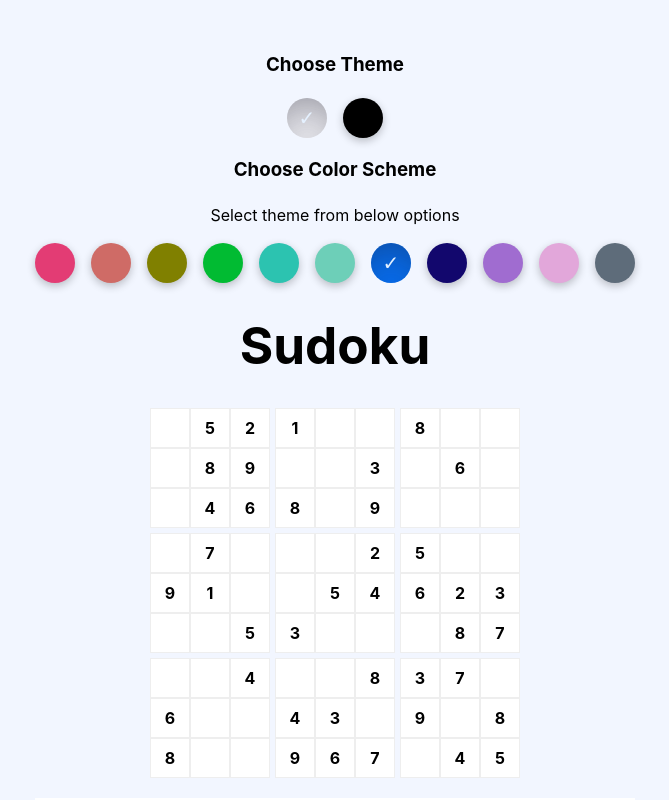
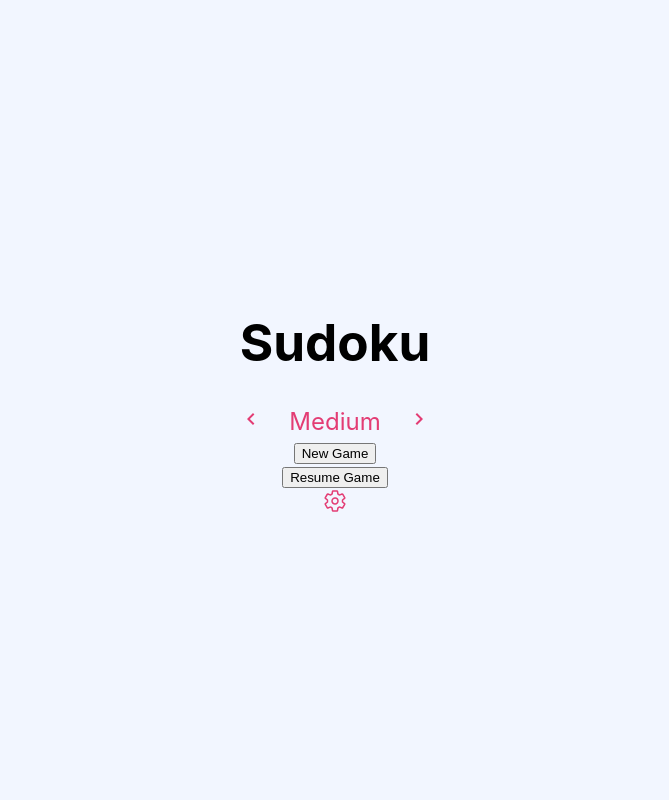
Before and after one commit to alancleetus/React-Sudoku, a React (Vite) app: page / in a window 1280 px wide. Shown: the top 800 px of the page, without its empty margins (305-974 px from the left). Built offline with nearby package versions, Linux system fonts and the light colour scheme.

Commit message:
Breaking out GameScreen and refactoring GameGrid

```diff
--- a/package.json
+++ b/package.json
@@ -13,6 +13,7 @@
     "prop-types": "^15.8.1",
     "react": "^18.3.1",
     "react-dom": "^18.3.1",
+    "react-icons": "^5.3.0",
     "uuid": "^10.0.0"
   },
   "devDependencies": {
--- a/src/App.jsx
+++ b/src/App.jsx
@@ -1,25 +1,180 @@
-import { useState } from "react";
+import { useState, useEffect } from "react";
 import "./App.css";
-import ButtonNumberContainer from "./components/ButtonNumberContainer";
-import GameGrid from "./components/GameGrid";
-import ThemeSelector from "./components/ThemeSelector";
 import "./theme.css";
 
+import SettingsPage from "./components/SettingsPage";
+import { BsArrowLeftShort } from "react-icons/bs";
+import HomeScreen from "./screens/HomeScreen";
+import DifficultySelector from "./components/DifficultySelector";
+import GameScreen from "./screens/GameScreen";
+import GenerateSudoku from "./components/GenerateSudoku";
 function App() {
+  const [elapsedTime, setElapsedTime] = useState(0); // Timer state
+  const [timerActive, setTimerActive] = useState(false); // Track if the timer is running
+  const [gameDifficulty, setGameDifficulty] = useState("Medium");
   const [currInputNumber, setCurrInputNumber] = useState(-1);
+
+  const [currentScreen, setCurrentScreen] = useState("home"); // Manage which screen to display
+  const [previousScreen, setPreviousScreen] = useState("home"); // Manage which screen to display
+
+  const [SudokuGrid, setSudokuGrid] = useState([
+    [0, 0, 0, 0, 0, 0, 0, 0, 0],
+    [0, 0, 0, 0, 0, 0, 0, 0, 0],
+    [0, 0, 0, 0, 0, 0, 0, 0, 0],
+    [0, 0, 0, 0, 0, 0, 0, 0, 0],
+    [0, 0, 0, 0, 0, 0, 0, 0, 0],
+    [0, 0, 0, 0, 0, 0, 0, 0, 0],
+    [0, 0, 0, 0, 0, 0, 0, 0, 0],
+    [0, 0, 0, 0, 0, 0, 0, 0, 0],
+    [0, 0, 0, 0, 0, 0, 0, 0, 0],
+  ]);
+
+  const [SolutionGrid, setSolutionGrid] = useState([
+    [0, 0, 0, 0, 0, 0, 0, 0, 0],
+    [0, 0, 0, 0, 0, 0, 0, 0, 0],
+    [0, 0, 0, 0, 0, 0, 0, 0, 0],
+    [0, 0, 0, 0, 0, 0, 0, 0, 0],
+    [0, 0, 0, 0, 0, 0, 0, 0, 0],
+    [0, 0, 0, 0, 0, 0, 0, 0, 0],
+    [0, 0, 0, 0, 0, 0, 0, 0, 0],
+    [0, 0, 0, 0, 0, 0, 0, 0, 0],
+    [0, 0, 0, 0, 0, 0, 0, 0, 0],
+  ]);
+
+  // Load game state from localStorage (if any)
+  const loadGameState = () => {
+    const savedState = JSON.parse(localStorage.getItem("sudokuState"));
+    if (savedState) {
+      setGameDifficulty(savedState.difficulty);
+      setElapsedTime(savedState.elapsedTime);
+      setTimerActive(savedState.timerActive);
+      setSudokuGrid(savedState.SudokuGrid);
+      setSolutionGrid(savedState.SolutionGrid);
+      // If you want to restore the grid as well, you can load that here
+    }
+  };
+
+  // Function to switch screens
+  const switchScreen = (screen) => {
+    setPreviousScreen(currentScreen);
+    setCurrentScreen(screen);
+
+    if (screen === "game") {
+      setTimerActive(true); // Start the timer
+    } else {
+      setTimerActive(false); // Pause the timer
+    }
+  };
+
+  // Whenever the game state changes, update localStorage (example)
+  useEffect(() => {
+    const gameState = {
+      SudokuGrid,
+      SolutionGrid,
+      gameDifficulty,
+      elapsedTime,
+      timerActive,
+    };
+    localStorage.setItem("sudokuState", JSON.stringify(gameState));
+  }, [SudokuGrid, SolutionGrid, gameDifficulty, elapsedTime, timerActive]);
+
+  // Start a new game
+  const startNewGame = () => {
+    // Generate a new Sudoku grid
+    const newGrid = GenerateSudoku(gameDifficulty);
+
+    // Reset states (for a new game)
+    setElapsedTime(0);
+    setTimerActive(false);
+    setCurrInputNumber(-1);
+
+    // Update grids
+    setSudokuGrid(newGrid);
+    setSolutionGrid(newGrid.map((row) => row.slice())); // Create a deep copy for the solution grid
+
+    // Clear saved state and switch to the game screen
+    localStorage.removeItem("sudokuState");
+    switchScreen("game");
+  };
+
+  // Resume the game if a saved state exists
+  const resumeGame = () => {
+    loadGameState();
+    switchScreen("game");
+  };
+
+  // Timer Logic
+  useEffect(() => {
+    let timer;
+    if (timerActive) {
+      timer = setInterval(() => {
+        setElapsedTime((prevTime) => prevTime + 1);
+      }, 1000);
+    } else {
+      clearInterval(timer);
+    }
+
+    return () => clearInterval(timer); // Cleanup on unmount or when timerActive changes
+  }, [timerActive]);
+
+  // Format elapsed time into mm:ss
+  const formatTime = (timeInSeconds) => {
+    const minutes = Math.floor(timeInSeconds / 60);
+    const seconds = timeInSeconds % 60;
+    return `${String(minutes).padStart(2, "0")}:${String(seconds).padStart(
+      2,
+      "0"
+    )}`;
+  };
 
   return (
     <>
-      <ThemeSelector />
+      <div>
+        {/* Conditionally render components based on currentScreen */}
+        {currentScreen === "home" && (
+          <HomeScreen
+            setGameDifficulty={setGameDifficulty}
+            switchScreen={switchScreen}
+            startNewGame={startNewGame}
+            resumeGame={resumeGame}
+          />
+        )}
 
-      {/* Add your Sudoku Grid or other components here */}
-      <h1>Sudoku</h1>
-      <GameGrid currInputNumber={currInputNumber} />
+        {currentScreen === "game" && (
+          <GameScreen
+            currInputNumber={currInputNumber}
+            setCurrInputNumber={setCurrInputNumber}
+            gameDifficulty={gameDifficulty}
+            switchScreen={switchScreen}
+            timerActive={timerActive}
+            setTimerActive={setTimerActive}
+            formatTime={formatTime}
+            elapsedTime={elapsedTime}
+            SudokuGrid={SudokuGrid}
+            SolutionGrid={SolutionGrid}
+            setSolutionGrid={setSolutionGrid}
+          />
+        )}
+        {currentScreen === "settings" && (
+          <>
+            <div style={{ display: "flex" }}>
+              <button
+                className="icon-button"
+                onClick={() => switchScreen(previousScreen)}
+                style={{ flexGrow: "1" }}
+              >
+                <BsArrowLeftShort />
+              </button>
+              <div style={{ flexGrow: "3" }}></div>
 
-      <ButtonNumberContainer
-        currInputNumber={currInputNumber}
-        setCurrInputNumber={setCurrInputNumber}
-      />
+              <div style={{ flexGrow: "1" }}></div>
+            </div>
+
+            <SettingsPage />
+          </>
+        )}
+        {currentScreen === "difficulty" && <DifficultySelector />}
+      </div>
     </>
   );
 }
--- a/src/components/GameGrid.jsx
+++ b/src/components/GameGrid.jsx
@@ -1,66 +1,44 @@
 import PropTypes from "prop-types";
-import { useState, useEffect } from "react";
-import GenerateSudoku from "./GenerateSudoku";
 import InputCell from "./InputCell";
 
-function GameGrid({ currInputNumber }) {
-  const [SudokuGrid, setSudokuGrid] = useState([
-    [0, 0, 0, 0, 0, 0, 0, 0, 0],
-    [0, 0, 0, 0, 0, 0, 0, 0, 0],
-    [0, 0, 0, 0, 0, 0, 0, 0, 0],
-    [0, 0, 0, 0, 0, 0, 0, 0, 0],
-    [0, 0, 0, 0, 0, 0, 0, 0, 0],
-    [0, 0, 0, 0, 0, 0, 0, 0, 0],
-    [0, 0, 0, 0, 0, 0, 0, 0, 0],
-    [0, 0, 0, 0, 0, 0, 0, 0, 0],
-    [0, 0, 0, 0, 0, 0, 0, 0, 0],
-  ]);
-
-  const [solveGrid, setSolveGrid] = useState(
-    SudokuGrid.map((row) => row.slice())
-  );
-  useEffect(() => {
-    const generateAndSetSudoku = async () => {
-      const generatedGrid = await GenerateSudoku("easy");
-      console.log("Generated Grid:");
-      console.log(generatedGrid);
-
-      setSudokuGrid(generatedGrid);
-      setSolveGrid(generatedGrid.map((row) => [...row]));
-    };
-
-    generateAndSetSudoku();
-  }, []);
-
-  function updateSolution(row, col, newValue) {
+function GameGrid({
+  SudokuGrid,
+  currInputNumber,
+  SolutionGrid,
+  setSolutionGrid,
+}) {
+  // Input value into cell
+  function updateSolutionGrid(row, col, newValue) {
     console.log("updating solution");
-    setSolveGrid((prevGrid) => {
+    setSolutionGrid((prevGrid) => {
       let newGrid = prevGrid.map((row) => [...row]); // Deep copy
       newGrid[row][col] = newValue;
       return newGrid;
     });
   }
 
+  // When inputting value, validate the value
   function handleCellValueChange(row, col, newValue) {
     //console.log({ row, col, newValue });
-    return validateNewCellValue({ row, col, newValue });
+
+    if (newValue > 0) return validateNewCellValue({ row, col, newValue });
+    else updateSolutionGrid(row, col, 0);
+    return true;
   }
 
   const validateNewCellValue = ({ row, col, newValue }) => {
     console.log("validateNewCellValue");
     //check each row for new value
-    const isInRow = solveGrid[row].find((i) => {
+    const isInRow = SolutionGrid[row].find((i) => {
       return i == newValue;
     })
       ? true
       : false;
 
     //check each col for new value
-    const isInCol = solveGrid
-      .map((eachRow) => {
+    const isInCol = SolutionGrid.map((eachRow) => {
       return eachRow[col] == newValue;
-      })
-      .find((flag) => {
+    }).find((flag) => {
       return flag === true;
     })
       ? true
@@ -74,31 +52,32 @@ function GameGrid({ currInputNumber }) {
     let endingRow = startingRow + 2;
     let endingCol = startingCol + 2;
 
-    let isInGrid = false;
+    let isInQuadrant = false;
     // console.log(`${row},${col} `);
     // console.log(`${startingRow},${endingRow}, ${startingCol},${endingCol} `);
     for (let i = startingRow; i <= endingRow; i++) {
       for (let j = startingCol; j <= endingCol; j++) {
-        //console.log(solveGrid[i][j]);
-        if (solveGrid[i][j] == newValue) isInGrid = true;
+        //console.log(SolutionGrid[i][j]);
+        if (SolutionGrid[i][j] == newValue) isInQuadrant = true;
       }
     }
 
     isInRow && console.log(`${newValue} is in row`);
     isInCol && console.log(`${newValue} is in col`);
-    isInGrid && console.log(`${newValue} is in 3x3 grid`);
+    isInQuadrant && console.log(`${newValue} is in 3x3 grid`);
 
-    updateSolution(row, col, newValue);
+    updateSolutionGrid(row, col, newValue);
 
-    return !isInRow && !isInCol && !isInGrid;
+    return !isInRow && !isInCol && !isInQuadrant;
   };
 
   // useEffect(() => {
-  //   console.log(solveGrid);
-  // }, [solveGrid]);
+  //   console.log(SolutionGrid);
+  // }, [SolutionGrid]);
 
   return (
     <>
+      <div id="sudoku-game-grid">
         {/* returns [...Array(9).keys()] arr [1,2,..,9]*/}
         {[...Array(9).keys()].map((i) => {
           return (
@@ -118,6 +97,7 @@ function GameGrid({ currInputNumber }) {
             </div>
           );
         })}
+      </div>
     </>
   );
 }
@@ -126,4 +106,8 @@ export default GameGrid;
 
 GameGrid.propTypes = {
   currInputNumber: PropTypes.number.isRequired,
+  gameDifficulty: PropTypes.string.isRequired,
+  SudokuGrid: PropTypes.array.isRequired,
+  SolutionGrid: PropTypes.array,
+  setSolutionGrid: PropTypes.func.isRequired,
 };
--- a/src/components/InputCell.jsx
+++ b/src/components/InputCell.jsx
@@ -20,9 +20,19 @@ export default function InputCell({
 
   function onClickCell() {
     if (initialValue === 0) {
+      // Handle valid or invalid move
       const validMove = handleCellValueChange(row, col, currInputNumber);
-      !validMove && setClasses((prev) => prev + " red");
-      setCellValue(currInputNumber > 0 ? currInputNumber : null);
+
+      if (currInputNumber === -1) setCellValue(null);
+      else setCellValue(currInputNumber);
+
+      setClasses((prev) =>
+        validMove
+          ? prev.replace(" red", "")
+          : prev.includes(" red")
+          ? prev
+          : prev + " red"
+      );
     }
   }
 
--- a/src/index.css
+++ b/src/index.css
@@ -15,9 +15,14 @@ body {
   place-items: center;
   min-width: 320px;
   min-height: 100vh;
+  justify-content: center;
+
   background-color: var(--bg-color);
   color: var(--text-color);
   transition: all 0.3s ease;
+}
+#root {
+  max-width: 600px;
 }
 
 h1 {
@@ -49,3 +54,10 @@ button.num-button.button:focus,
 button:focus-visible {
   outline: 4px auto -webkit-focus-ring-color;
 }
+
+.icon-button {
+  background-color: transparent;
+  border: none;
+  font-size: 1.5em;
+  color: var(--primary-color);
+}
--- a/src/main.jsx
+++ b/src/main.jsx
@@ -7,6 +7,9 @@ import "./index.css";
 function loadTheme() {
   const savedTheme = localStorage.getItem("theme") || "light"; // Default to light theme
   document.documentElement.setAttribute("data-theme", savedTheme);
+
+  const savedColorScheme = localStorage.getItem("colorScheme") || "pink"; // Default to light theme
+  document.documentElement.setAttribute("data-color-scheme", savedColorScheme);
 }
 
 loadTheme();
--- /dev/null
+++ b/src/screens/GameScreen.jsx
@@ -0,0 +1,90 @@
+import PropTypes from "prop-types";
+import { BsArrowLeftShort } from "react-icons/bs";
+import { IoIosPause } from "react-icons/io";
+import { IoIosPlay } from "react-icons/io";
+import { IoSettingsOutline } from "react-icons/io5";
+import GameGrid from "../components/GameGrid";
+import ButtonNumberContainer from "../components/ButtonNumberContainer";
+
+function GameScreen({
+  currInputNumber,
+  setCurrInputNumber,
+  gameDifficulty,
+  switchScreen,
+  timerActive,
+  setTimerActive,
+  formatTime,
+  elapsedTime,
+  SudokuGrid,
+  SolutionGrid,
+  setSolutionGrid,
+}) {
+  return (
+    <div>
+      <div style={{ display: "flex" }}>
+        <button
+          className="icon-button"
+          onClick={() => switchScreen("home")}
+          style={{ flexGrow: "1", textAlign: "left" }}
+        >
+          <BsArrowLeftShort />
+        </button>
+        <div style={{ flexGrow: "3" }}></div>
+        <button
+          className="icon-button"
+          onClick={() => switchScreen("settings")}
+          style={{ flexGrow: "1", textAlign: "right" }}
+        >
+          <IoSettingsOutline />
+        </button>
+      </div>
+
+      <div style={{ display: "flex", alignItems: "baseline" }}>
+        <p style={{ flexGrow: "1", textAlign: "left" }}>{gameDifficulty}</p>
+        <p style={{ flexGrow: "2", textAlign: "center" }}>
+          {formatTime(elapsedTime)}
+        </p>
+        <div
+          style={{
+            flexGrow: "1",
+            display: "flex",
+            justifyContent: "flex-end",
+          }}
+        >
+          <button
+            className="play-pause-button"
+            onClick={() => setTimerActive(!timerActive)}
+          >
+            {timerActive ? <IoIosPause /> : <IoIosPlay />}
+          </button>
+        </div>
+      </div>
+      <GameGrid
+        currInputNumber={currInputNumber}
+        gameDifficulty={gameDifficulty}
+        SudokuGrid={SudokuGrid}
+        SolutionGrid={SolutionGrid}
+        setSolutionGrid={setSolutionGrid}
+      />
+      <ButtonNumberContainer
+        currInputNumber={currInputNumber}
+        setCurrInputNumber={setCurrInputNumber}
+      />
+    </div>
+  );
+}
+
+GameScreen.propTypes = {
+  currInputNumber: PropTypes.number.isRequired,
+  setCurrInputNumber: PropTypes.func.isRequired,
+  gameDifficulty: PropTypes.string.isRequired,
+  switchScreen: PropTypes.func.isRequired,
+  timerActive: PropTypes.bool.isRequired,
+  setTimerActive: PropTypes.func.isRequired,
+  formatTime: PropTypes.func.isRequired,
+  elapsedTime: PropTypes.number.isRequired,
+  SudokuGrid: PropTypes.array.isRequired,
+  SolutionGrid: PropTypes.array,
+  setSolutionGrid: PropTypes.func.isRequired,
+};
+export default GameScreen;
--- /dev/null
+++ b/src/screens/HomeScreen.jsx
@@ -0,0 +1,36 @@
+import PropTypes from "prop-types";
+import DifficultySelector from "../components/DifficultySelector";
+import { IoSettingsOutline } from "react-icons/io5";
+function HomeScreen({
+  setGameDifficulty,
+  switchScreen,
+  startNewGame,
+  resumeGame,
+}) {
+  return (
+    <>
+      <h1>Sudoku</h1>
+      <DifficultySelector
+        setGameDifficulty={setGameDifficulty} // Pass setter to update difficulty
+      />
+      <div>
+        <button onClick={() => startNewGame()}>New Game</button>
+      </div>
+
+      <div>
+        <button onClick={() => resumeGame()}>Resume Game</button>
+      </div>
+      <button className="icon-button" onClick={() => switchScreen("settings")}>
+        <IoSettingsOutline />
+      </button>
+    </>
+  );
+}
+
+HomeScreen.propTypes = {
+  setGameDifficulty: PropTypes.func.isRequired,
+  switchScreen: PropTypes.func.isRequired,
+  startNewGame: PropTypes.func.isRequired,
+  resumeGame: PropTypes.func.isRequired,
+};
+export default HomeScreen;
```
Also changed, not shown: 1 other file (tests, documents, lock files or other folders). Lines whose indentation alone changed are shown as unchanged.
